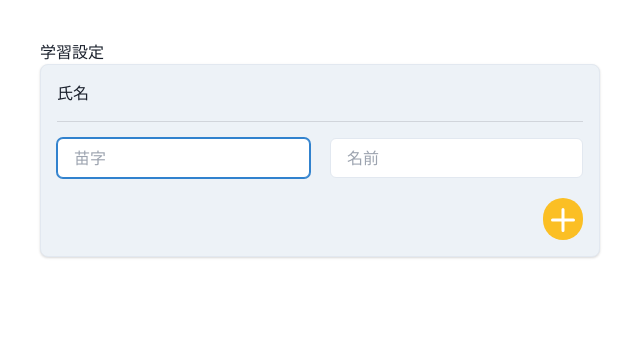
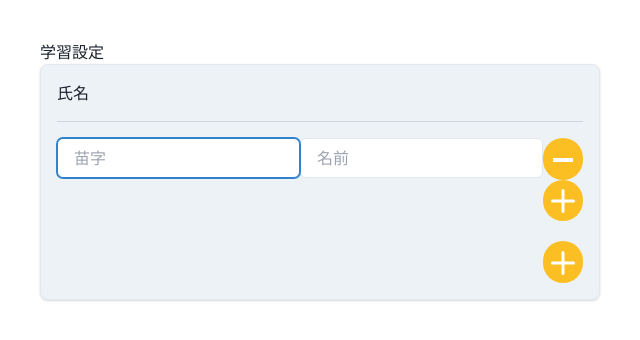
Before and after one commit to koji-koji/lean-learn, a Next.js app: page / in a window 1280 px wide. Both pictures are taken after a click on the button 563 px from the left and 158 px from the top of the page. Shown: the top 340 px of the page, without its empty margins (0-640 px from the left). Built offline with nearby package versions, Linux system fonts and the light colour scheme.

Commit message:
feat: テキストフィールドをネストした構造に変更。

```diff
--- a/components/mass/LearnSettingCardComponent.tsx
+++ b/components/mass/LearnSettingCardComponent.tsx
@@ -8,13 +8,14 @@ import ScheduleInputPair, { ScheduleInput } from './ScheduleInputPair'
 export interface LearnInfo {
   firstName: string
   lastName: string
+  cccc: { notifyDate: string }[]
 }
 
 const SampleCardComponent: React.FC = () => {
   const { control, register, handleSubmit, getValues } =
     useForm<{ learnInfos: LearnInfo[] }>()
 
-  const { fields, append } = useFieldArray({
+  const { fields, append, remove } = useFieldArray({
     control,
     name: 'learnInfos',
     keyName: 'key', // デフォルトではidだが、keyに変更。
@@ -45,7 +46,12 @@ const SampleCardComponent: React.FC = () => {
           <ul className="space-y-5">
             {fields.map((field, index) => (
               <li key={field.key} className="flex space-x-5">
-                <ScheduleInputPair index={index} register={register} />
+                <ScheduleInputPair
+                  index={index}
+                  register={register}
+                  control={control}
+                  topRemove={remove}
+                />
               </li>
             ))}
             <li className="flex justify-end">
--- a/components/mass/ScheduleInputPair.tsx
+++ b/components/mass/ScheduleInputPair.tsx
@@ -1,7 +1,12 @@
-import { MinusIcon } from '@chakra-ui/icons'
+import { AddIcon, MinusIcon } from '@chakra-ui/icons'
 import { Input } from '@chakra-ui/react'
 import React from 'react'
-import { useFieldArray, useForm, UseFormRegister } from 'react-hook-form'
+import {
+  Control,
+  useFieldArray,
+  useForm,
+  UseFormRegister,
+} from 'react-hook-form'
 import { LearnInfo } from './LearnSettingCardComponent'
 
 export type ScheduleInput = {
@@ -14,11 +19,32 @@ interface Props {
   register: UseFormRegister<{
     learnInfos: LearnInfo[]
   }>
+  control: Control<{
+    learnInfos: LearnInfo[]
+  }>
+  topRemove: (index: number) => void
 }
 
-const ScheduleInputPair: React.FC<Props> = ({ index, register }) => {
+const ScheduleInputPair: React.FC<Props> = ({
+  index,
+  register,
+  control,
+  topRemove,
+}) => {
+  const { fields, append, remove } = useFieldArray({
+    control,
+    name: `learnInfos.${index}.cccc`,
+    keyName: 'key', // デフォルトではidだが、keyに変更。
+  })
+
+  const addLearnInfoss = () => {
+    append({ notifyDate: '' })
+  }
+
   return (
     <>
+      <div className="flex flex-col">
+        <div className="flex justify-between">
           <Input
             {...register(`learnInfos.${index}.firstName`)}
             placeholder="苗字"
@@ -29,6 +55,41 @@ const ScheduleInputPair: React.FC<Props> = ({ index, register }) => {
             placeholder="名前"
             bg="white"
           />
+          <button
+            className="p-2 rounded-full bg-yellow-400"
+            onClick={() => topRemove(index)}
+          >
+            <MinusIcon w={6} h={6} color={'white'} />
+          </button>
+        </div>
+        <div>
+          <ul className="space-y-5">
+            {fields.map((field, i) => (
+              <li key={field.key} className="flex space-x-5">
+                <Input
+                  {...register(`learnInfos.${index}.cccc.${i}.notifyDate`)}
+                  placeholder="cccc"
+                  bg="white"
+                />
+                <button
+                  className="p-2 rounded-full bg-yellow-400"
+                  onClick={() => remove(index)}
+                >
+                  <MinusIcon w={6} h={6} color={'white'} />
+                </button>
+              </li>
+            ))}
+            <li className="flex justify-end">
+              <button
+                className="p-2 rounded-full bg-yellow-400"
+                onClick={addLearnInfoss}
+              >
+                <AddIcon w={6} h={6} color={'white'} />
+              </button>
+            </li>
+          </ul>
+        </div>
+      </div>
     </>
   )
 }
```
Lines whose indentation alone changed are shown as unchanged.
